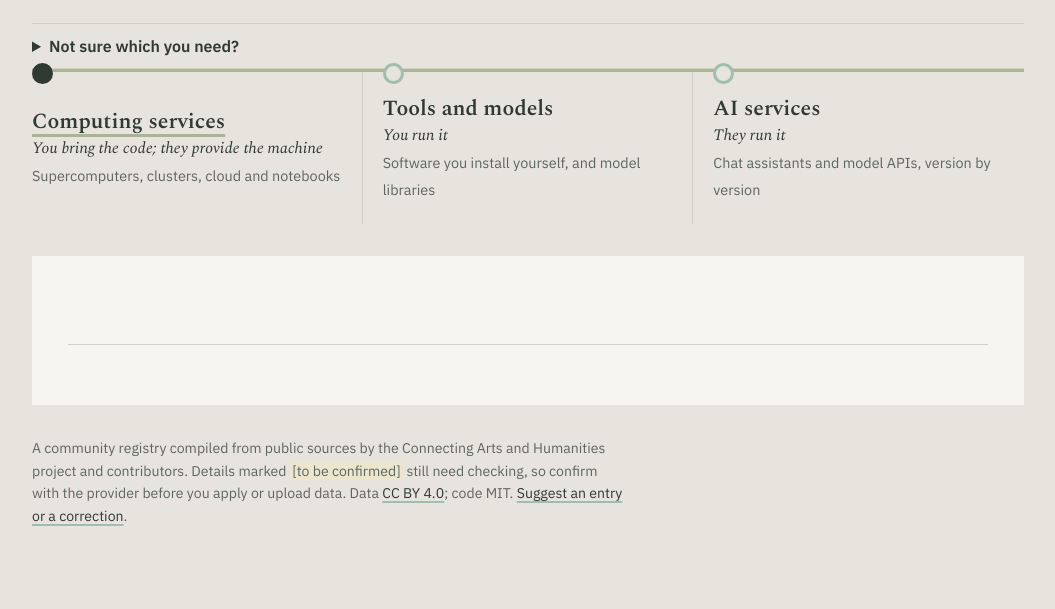
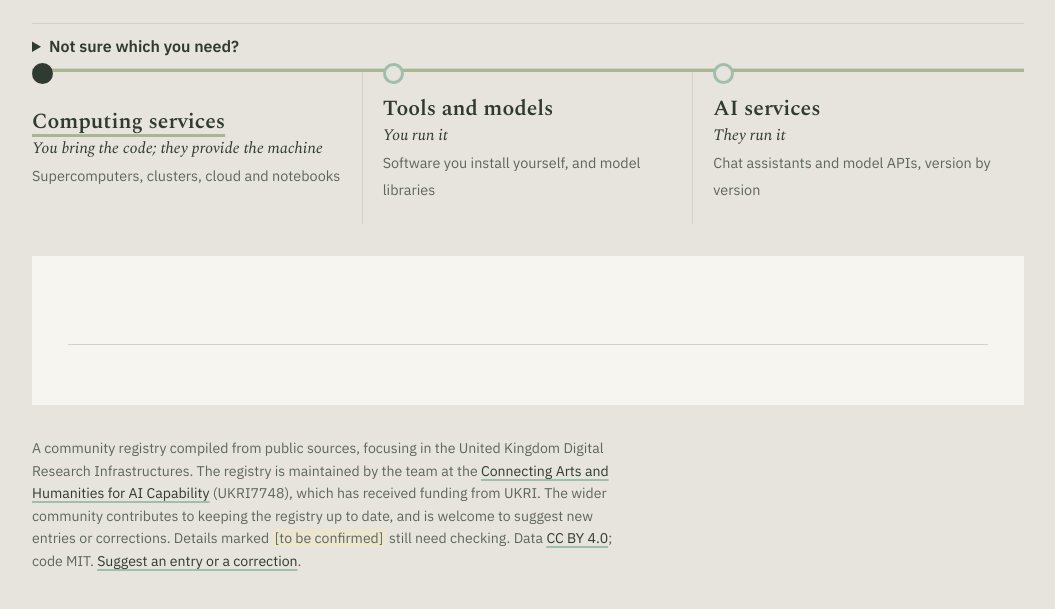
Before and after one commit to culturedigitalskills/ah-dri-registry, a plain HTML site: page web/index.html in a window 1280 px wide. Shown: the part 327-936 px from the top of the page, without its empty margins (112-1167 px from the left). Before the commit the page ends 902 px from the top, so only its background shows below. Drawn offline with nearby package versions, Linux system fonts and the light colour scheme; no server answers; files whose address does not match are found by name.

Commit message:
acknowledgment

```diff
--- a/web/index.html
+++ b/web/index.html
@@ -218,8 +218,12 @@
   <div class="tray" id="tray" hidden></div>
 
   <footer>
-    A community registry compiled from public sources by the Connecting Arts and Humanities project and contributors.
-    Details marked <span class="tbc">[to be confirmed]</span> still need checking, so confirm with the provider before you apply or upload data.
+    A community registry compiled from public sources, focusing in the United Kingdom Digital Research Infrastructures.
+    The registry is maintained by the team
+    at the <a href="https://artsandhumanities.ai/">Connecting Arts and Humanities for AI Capability</a>
+    (UKRI7748), which has received funding from UKRI.
+    The wider community contributes to keeping the registry up to date, and is welcome to suggest new entries or corrections.
+    Details marked <span class="tbc">[to be confirmed]</span> still need checking.
     Data <a href="https://creativecommons.org/licenses/by/4.0/">CC BY 4.0</a>; code MIT.
     <a href="https://github.com/culturedigitalskills/ah-dri-registry/issues/new/choose">Suggest an entry or a correction</a>.
   </footer>
```
